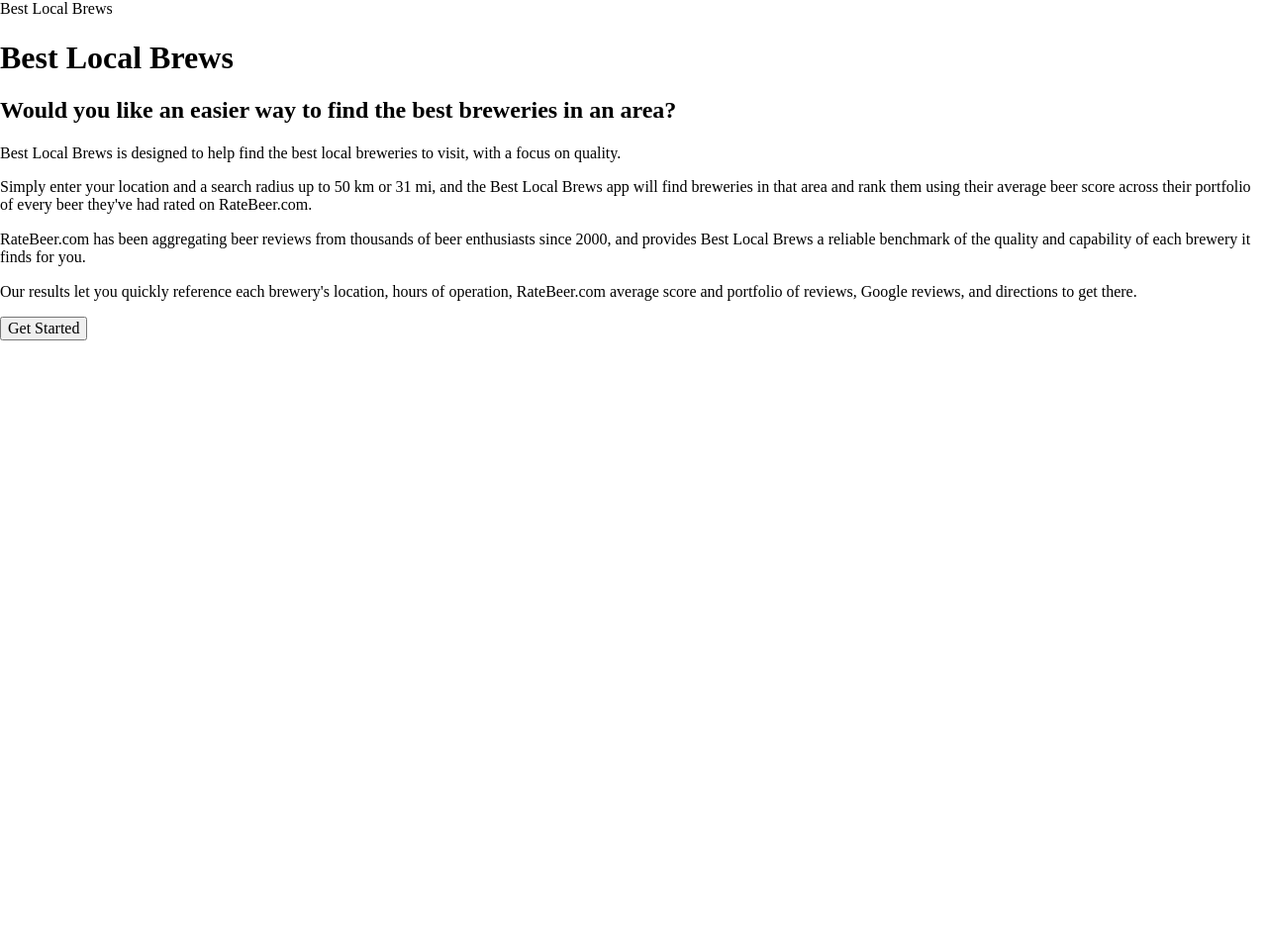
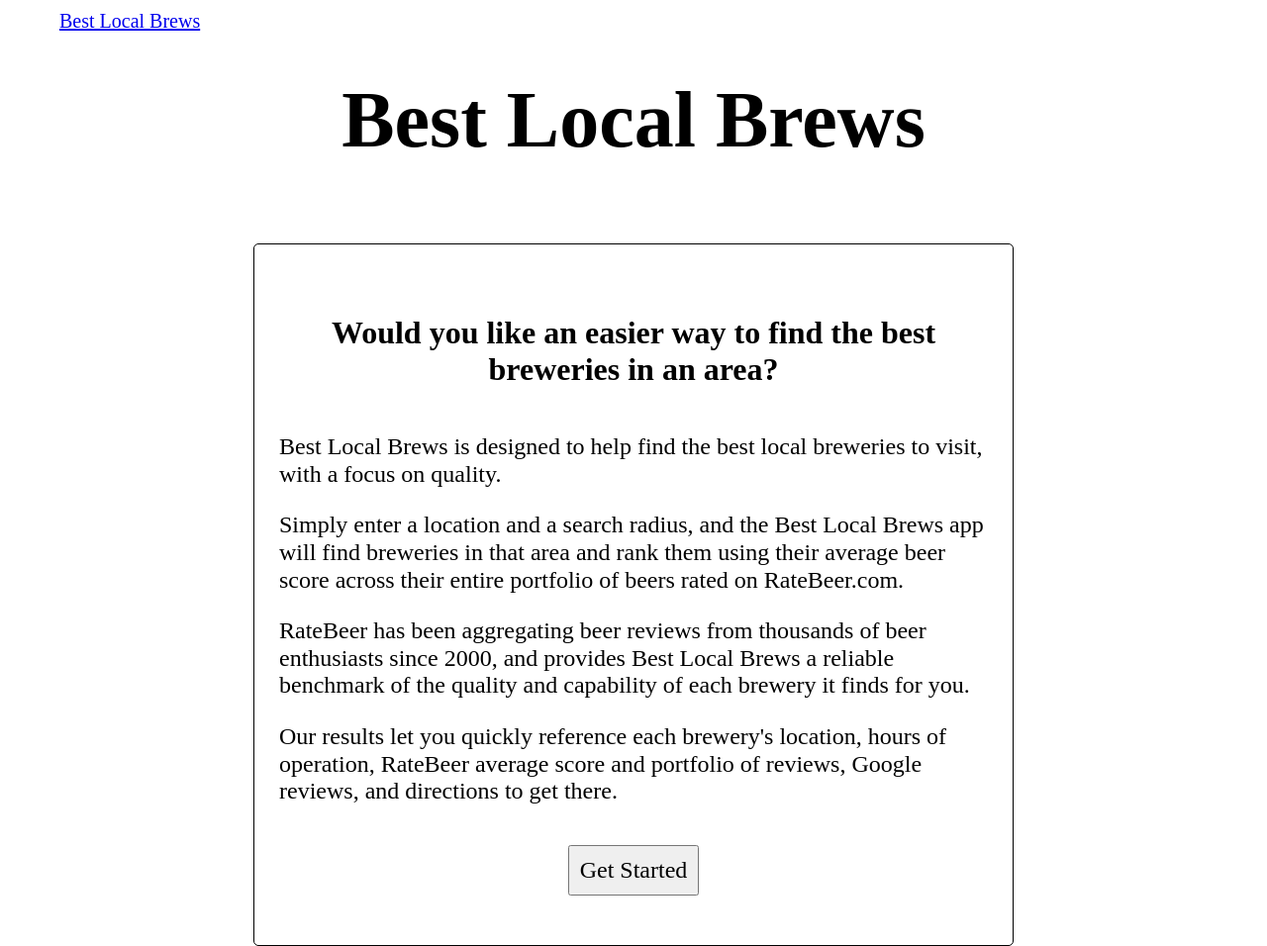
Before and after one commit to nissenbrau2719/best_local_brews, a plain HTML site: page index.html in a window 1280 px wide. Shown: the whole page at 99% size. Before the commit the page ends 800 px from the top, so only its background shows below. Drawn offline with nearby package versions, Linux system fonts and the light colour scheme.

Commit message:
added basic layout styling

```diff
--- a/index.html
+++ b/index.html
@@ -10,26 +10,28 @@
 </head>
 <body>
   <nav>
-    <a>Best Local Brews</a>
+    <div class="container">
+      <a class="home" href="https://nissenbrau2719.github.io/best_local_brews/">Best Local Brews</a>
+    </div>
   </nav>
   <header>
     <h1>Best Local Brews</h1>
   </header>
   <main>
     <form>
-      <h2>Would you like an easier way to find the best breweries in an area?</h2>
+      <h2 class="opener">Would you like an easier way to find the best breweries in an area?</h2>
       <p>Best Local Brews is designed to help find the best local breweries to visit, with a focus on quality.</p>
-      <p>Simply enter your location and a search radius up to 50 km or 31 mi, and the Best Local Brews app will find breweries in that area and rank them using their average beer score across their portfolio of every beer they've had rated on RateBeer.com.</p>
-      <p>RateBeer.com has been aggregating beer reviews from thousands of beer enthusiasts since 2000, and provides Best Local Brews a reliable benchmark of the quality and capability of each brewery it finds for you.</p>
-      <p>Our results let you quickly reference each brewery's location, hours of operation, RateBeer.com average score and portfolio of reviews, Google reviews, and directions to get there.</p>
-      <input type="submit" value="Get Started">
+      <p>Simply enter a location and a search radius, and the Best Local Brews app will find breweries in that area and rank them using their average beer score across their entire portfolio of beers rated on RateBeer.com.</p>
+      <p>RateBeer has been aggregating beer reviews from thousands of beer enthusiasts since 2000, and provides Best Local Brews a reliable benchmark of the quality and capability of each brewery it finds for you.</p>
+      <p>Our results let you quickly reference each brewery's location, hours of operation, RateBeer average score and portfolio of reviews, Google reviews, and directions to get there.</p>
+      <button id="js-getStarted">Get Started</button>
     </form>
-    <section class="js-results hidden">
-      <iframe class="js-map"></iframe>
-      <ul class="js-breweryList">
+    <section id="js-results" class="hidden">
+      <iframe id="js-map"></iframe>
+      <ul id="js-breweryList">
 
       </ul>
-      <button>Try Another Search?</button>
+      <button id="js-tryAgain">Try Another Search?</button>
     </section>
   </main>
   <script
--- a/main.css
+++ b/main.css
@@ -12,3 +12,80 @@
 .hidden {
   display: none;
 }
+
+h1 {
+  text-align: center;
+  padding: 25px 10px;
+  margin-top: 50px;
+}
+
+form {
+  margin: 0 auto;
+  padding: 10px;
+  width: 95%;
+  max-width: 768px;
+  border: 1px solid black;
+  border-radius: 5px;
+}
+
+button {
+  display: block;
+  margin: 25px auto;
+  padding: 10px;
+
+}
+
+.opener {
+  text-align: center;
+  padding: 20px 0;
+}
+
+nav {
+  width: 100%;
+  margin: 0;
+  position: fixed;
+  top: 0;
+  left: 0;
+  padding-top: 10px;
+}
+
+.container {
+  max-width: 1200px;
+  margin: 0 auto
+}
+
+#js-results {
+  max-width: 1200px;
+  margin: 0 auto;
+}
+
+.home {
+  margin: 20px;
+}
+
+@media screen and (min-width: 768px) {
+  h1 {
+    font-size: 5em;
+  }
+
+  h2 {
+    font-size: 2em;
+  }
+
+  p {
+    font-size: 1.5em;
+  }
+
+  button {
+    font-size: 1.5em;
+    margin-top: 40px;
+  }
+
+  .home {
+    font-size: 1.25em;
+  }
+
+  form {
+    padding: 25px;
+  }
+}
```
